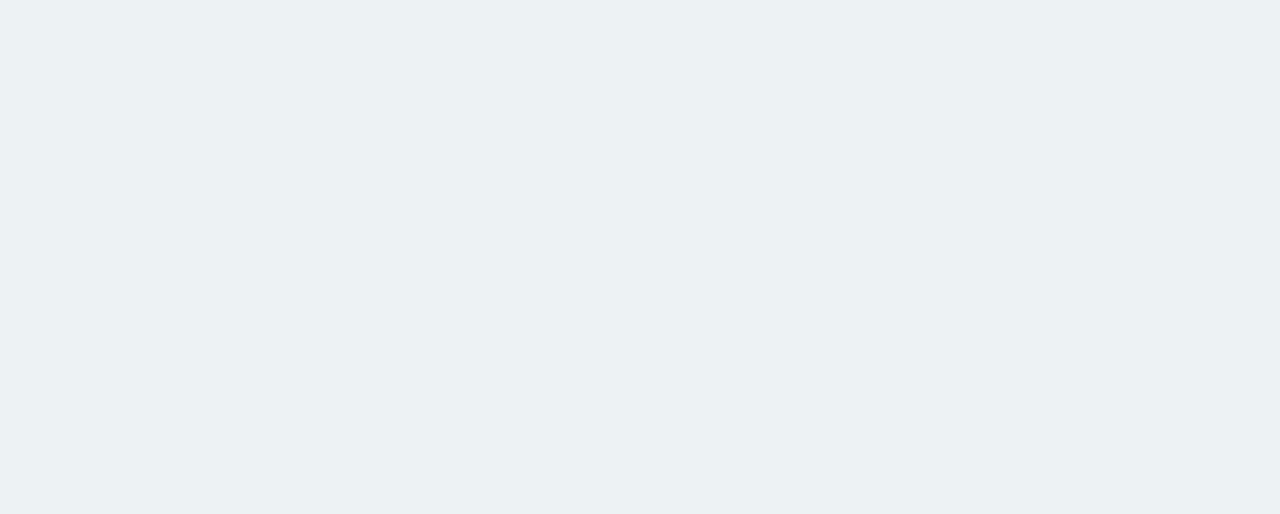
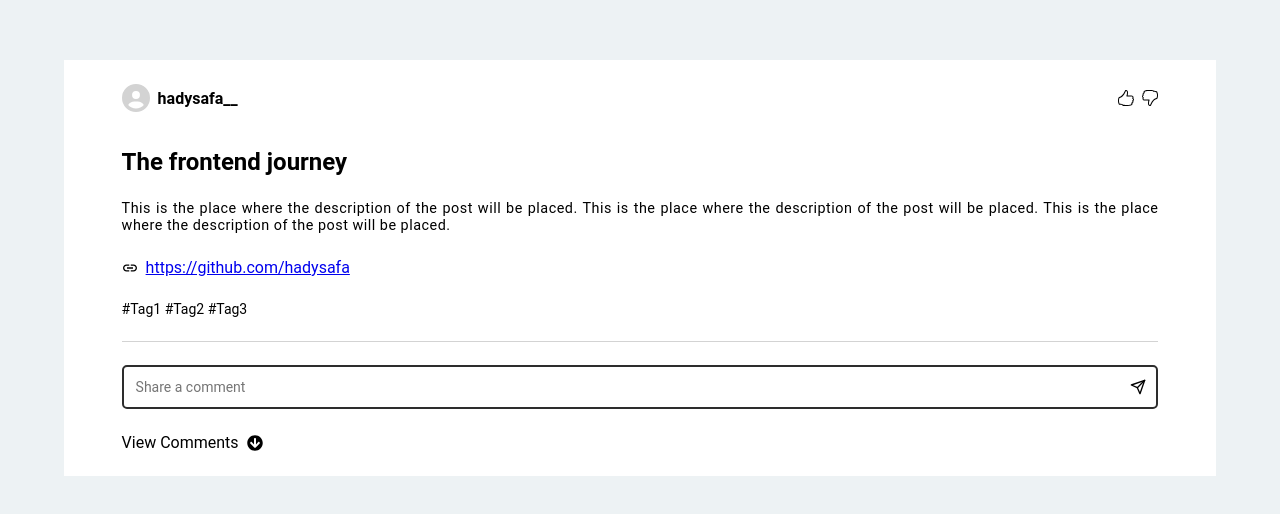
Before and after one commit to HadySafa/ThinkTogether-Frontend, a React (Vite) app in the folder Community-Knowledge-Sharing-Platform/: page /Post in a window 1280 px wide. Before the commit this address had no page. Shown: the part 132-646 px from the top of the page. Built offline with nearby package versions, Linux system fonts and the light colour scheme; sample sign-in values are in the browser's storage.

Commit message:
Added post component

```diff
--- a/Community-Knowledge-Sharing-Platform/package.json
+++ b/Community-Knowledge-Sharing-Platform/package.json
@@ -11,6 +11,7 @@
   },
   "dependencies": {
     "jwt-decode": "^4.0.0",
+    "prettier": "^3.4.2",
     "react": "^18.3.1",
     "react-dom": "^18.3.1",
     "react-icons": "^5.4.0",
--- a/Community-Knowledge-Sharing-Platform/src/App.jsx
+++ b/Community-Knowledge-Sharing-Platform/src/App.jsx
@@ -1,8 +1,8 @@
-import { useState } from 'react'
 import Login from './Forms/Login'
 import SignUp from './Forms/Signup'
 import Homepage from './Homepage'
 import CreatePost from './CreatePost.jsx'
+import Post from './Post/index.jsx'
 import { BrowserRouter as Router, Routes, Route } from 'react-router-dom';
 
 function App() {
@@ -15,6 +15,7 @@ function App() {
           <Route path="/Login" element={<Login />} />
           <Route path="/Home" element={<Homepage />} />
           <Route path="/NewPost" element={<CreatePost />} />
+          <Route path="/Post" element={<Post />} />
         </Routes>
       </Router>
     </>
--- /dev/null
+++ b/Community-Knowledge-Sharing-Platform/src/Post/index.jsx
@@ -0,0 +1,169 @@
+import styles from './style.module.css'
+import { FaCircleUser } from "react-icons/fa6";
+import { useEffect, useRef, useState, useContext } from 'react'
+import { useNavigate } from 'react-router-dom';
+import MyContext from '../Context';
+import { SlLike } from "react-icons/sl";
+import { SlDislike } from "react-icons/sl";
+import { IoMdLink } from "react-icons/io";
+import { FiSend } from "react-icons/fi";
+import { FaArrowCircleDown } from "react-icons/fa";
+import { FaArrowCircleUp } from "react-icons/fa";
+
+function Post() {
+
+    const { token } = useContext(MyContext);
+    const navigate = useNavigate(null)
+    useEffect(() => {
+        if (!token) {
+            navigate('/login');
+        }
+    }, [token]);
+
+
+    const [copied, setCopied] = useState(false)
+    const [liked, setLiked] = useState(false)
+    const [disliked, setDisliked] = useState(false)
+    const [viewComments, setViewComments] = useState(false)
+    const comment = useRef()
+
+    const data = {
+        username: "hadysafa__",
+        title: 'The frontend journey',
+        description: `This is the place where the description of the post will be placed. This is the place where the description of the post will be placed. This is the place where the description of the post will be placed.`,
+        link: `https://github.com/hadysafa`,
+        code: ``,
+        tags: ["Tag1", "Tag2", "Tag3"],
+
+    }
+
+    const comments = [
+        {
+            username: "hadysafa__",
+            comment: "Awesome"
+        },
+        {
+            username: "hadysafa__",
+            comment: "Awesome"
+        },
+        {
+            username: "hadysafa__",
+            comment: "Awesome"
+        }
+    ]
+
+    function copyToClipboard(code) {
+        const content = code;
+        navigator.clipboard.writeText(content).then(
+            () => {
+                setCopied(true)
+            },
+            (err) => {
+                setCopied(false)
+            }
+        );
+    }
+
+    function handleReaction(reaction) {
+        if (reaction == "Like") {
+            setLiked(true)
+            setDisliked(false)
+        }
+        else {
+            setLiked(false)
+            setDisliked(true)
+        }
+    }
+
+    function toggleShowComments() {
+        if (viewComments) setViewComments(false)
+        else setViewComments(true)
+    }
+
+
+    return (
+        <div className={styles.container}>
+
+            <div className={styles.row1}>
+                <div>
+                    <div className={styles.logo}>< FaCircleUser /></div>
+                    <div><h4>{data.username}</h4></div>
+                </div>
+                <div>
+                    <div className={styles.reactionContainer}>< SlLike className={`${liked ? styles.active : null}`} onClick={() => handleReaction("Like")} /></div>
+                    <div className={styles.reactionContainer}>< SlDislike className={`${disliked ? styles.active : null}`} onClick={() => handleReaction("Dislike")} /></div>
+                </div>
+            </div>
+
+            <div>
+                <h2 className={styles.postTitle}>{data.title}</h2>
+            </div>
+
+            <div>
+                <p className={styles.description}>
+                    {data.description}
+                </p>
+            </div>
+
+            {
+                data.code
+                    ?
+                    <div className={styles.codeBlock}>
+                        <div className={styles.codeHeader}>
+                            <p>Code</p>
+                            <button className={styles.copyButton} onClick={() => copyToClipboard(data.code)}>{copied ? "Copied" : "Copy"}</button>
+                        </div>
+                        <pre><code>
+                            {data.code}
+                        </code></pre>
+                    </div>
+                    : null
+            }
+
+            {
+                data.link
+                    ?
+                    <div className={styles.link}>
+                        <span><IoMdLink /></span>
+                        <a href={data.link} target='_blank'>{data.link}</a>
+                    </div>
+                    : null
+            }
+
+            {
+                data.tags
+                    ? <div className={styles.tags}>
+                        {
+                            data.tags.map((tag, index) => <span key={index}>#{tag} </span>)
+                        }
+                    </div>
+                    : null
+            }
+
+            <div className={styles.commentContainer}>
+                <input type='text' ref={comment} className={styles.commentField} placeholder='Share a comment' />
+                <span className={styles.sendIcon}><FiSend /></span>
+            </div>
+
+            <div>
+                <div onClick={toggleShowComments} className={styles.firstRow}>{viewComments ? "Hide Comments" : "View Comments"} {viewComments ? <FaArrowCircleUp /> : <FaArrowCircleDown />}</div>
+                {
+                    viewComments
+                        ?
+                        <div className={styles.subCommentsField}>
+                            {
+                                comments
+                                    ? comments.map((obj, index) => <div key={index}><p className={styles.commentUsername}>{obj.username}</p><p>{obj.comment}</p></div>)
+                                    : <p>No Comments yet</p>
+                            }
+                        </div>
+                        : null
+                }
+            </div>
+
+        </div>
+    )
+
+}
+
+export default Post
--- /dev/null
+++ b/Community-Knowledge-Sharing-Platform/src/Post/style.module.css
@@ -0,0 +1,181 @@
+:root {
+    --color1: #1D4ED8;
+    --color2: #edf2f4;
+}
+
+
+.container {
+    min-width: 90vw;
+    max-width: 90vw;
+    display: flex;
+    align-items: center;
+    flex-direction: column;
+    gap: 1.5rem;
+    background-color: white;
+    padding: 1.5rem 0;
+}
+
+.container>div {
+    min-width: 90%;
+    max-width: 90%;
+}
+
+.row1 {
+    display: flex;
+    justify-content: space-between;
+    font-size: 1rem;
+    font-weight: normal;
+    position: relative;
+    margin-bottom: 0.75rem;
+}
+
+.row1>div {
+    display: flex;
+    justify-content: center;
+    align-items: center;
+    gap: 0.5rem;
+}
+
+.logo {
+    display: flex;
+    justify-content: center;
+    align-items: center;
+    font-size: 1.75rem;
+    color: lightgray;
+    border-radius: 50%;
+}
+
+.reactionContainer {
+    display: flex;
+    justify-content: center;
+    align-items: center;
+}
+
+.reactionContainer:hover {
+    cursor: pointer;
+}
+
+.active {
+    color: var(--color1);
+}
+
+.postTitle {
+    font-size: 1.5rem;
+}
+
+.description {
+    text-align: justify;
+    font-size: 0.9rem;
+    letter-spacing: 0.5px;
+}
+
+.link {
+    display: flex;
+    align-items: center;
+    border-radius: 5px;
+    gap: 0.5rem;
+}
+
+.link>span {
+    display: flex;
+    align-items: center;
+}
+
+.codeHeader {
+    display: flex;
+    align-items: center;
+    justify-content: space-between;
+    border-bottom: 2px solid lightgray;
+    padding-left: 20px;
+    margin-bottom: 14px;
+}
+
+.copyButton {
+    background-color: inherit;
+    color: white;
+    border: none;
+    padding: 10px 20px;
+    text-align: center;
+    font-size: 16px;
+    cursor: pointer;
+    border-radius: 5px;
+}
+
+.codeBlock {
+    background-color: #2d2d2d;
+    color: white;
+    padding: 14px;
+    border-radius: 5px;
+    font-family: 'Courier New', monospace;
+    font-size: 14px;
+    line-height: 1.25;
+    overflow: auto;
+    white-space: pre-wrap;
+    word-wrap: break-word;
+}
+
+.tags {
+    font-size: 14px;
+}
+
+.commentContainer {
+    position: relative;
+    margin-top: 1.5rem;
+}
+
+.commentContainer::before {
+    content: "";
+    display: block;
+    width: 100%;
+    height: 1px;
+    background-color: lightgray;
+    position: absolute;
+    top: -1.5rem;
+    left: 0;
+}
+
+.commentField {
+    min-width: 100%;
+    max-width: 100%;
+    border: 2px solid #2d2d2d;
+    border-radius: 5px;
+    padding: 12px;
+    font-size: 14px;
+}
+
+.sendIcon {
+    position: absolute;
+    top: 5%;
+    height: 90%;
+    right: 12px;
+    display: flex;
+    justify-content: center;
+    align-items: center;
+    cursor: pointer;
+    background-color: white;
+}
+
+
+.firstRow {
+    display: flex;
+    align-items: center;
+    gap: 0.5rem;
+    cursor: pointer;
+}
+
+.subCommentsField {
+    margin-top: 7.5px;
+    padding: 7.5px;
+    padding-left: 20px;
+    display: flex;
+    flex-direction: column;
+    gap: 10px;
+    border: 1px solid lightgray;
+    border-radius: 5px;
+}
+
+.commentUsername {
+    color: gray;
+    font-size: 14px;
+    margin-bottom: 2px;
+}
```
Also changed, not shown: 1 other file (tests, documents, lock files or other folders).
